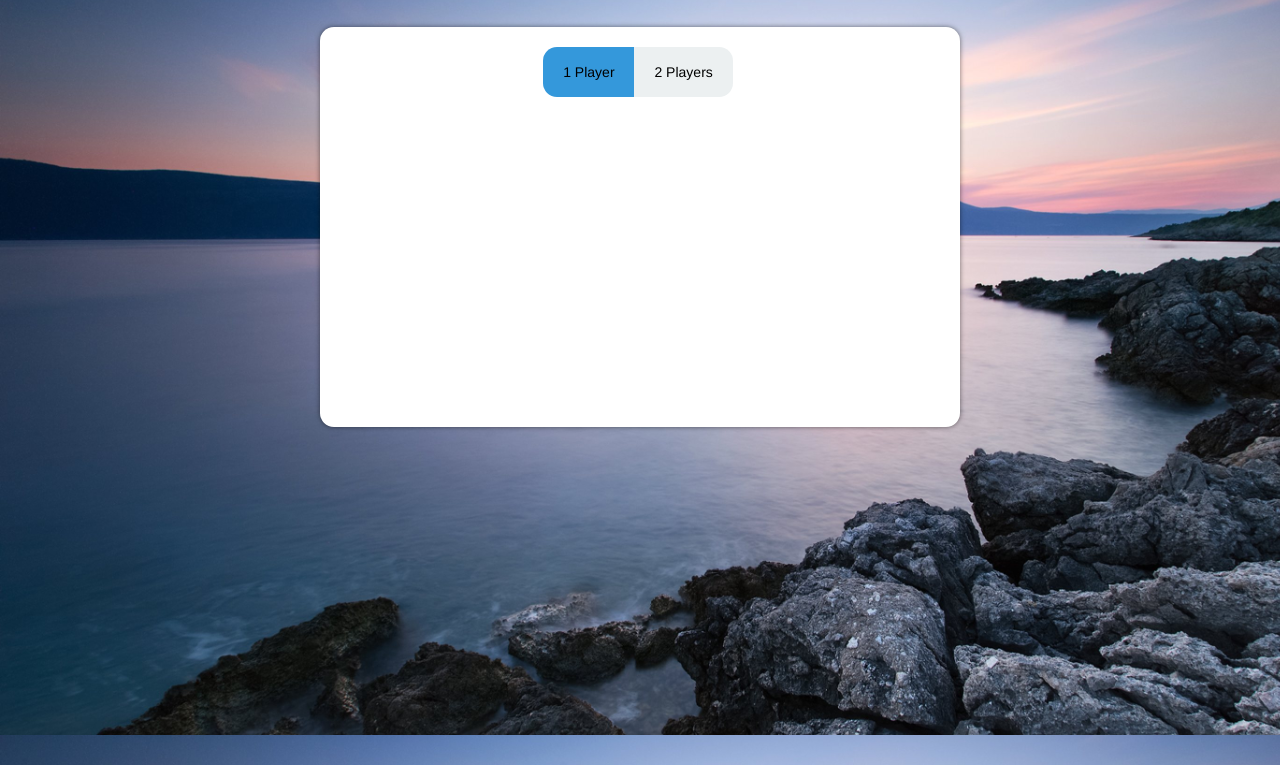
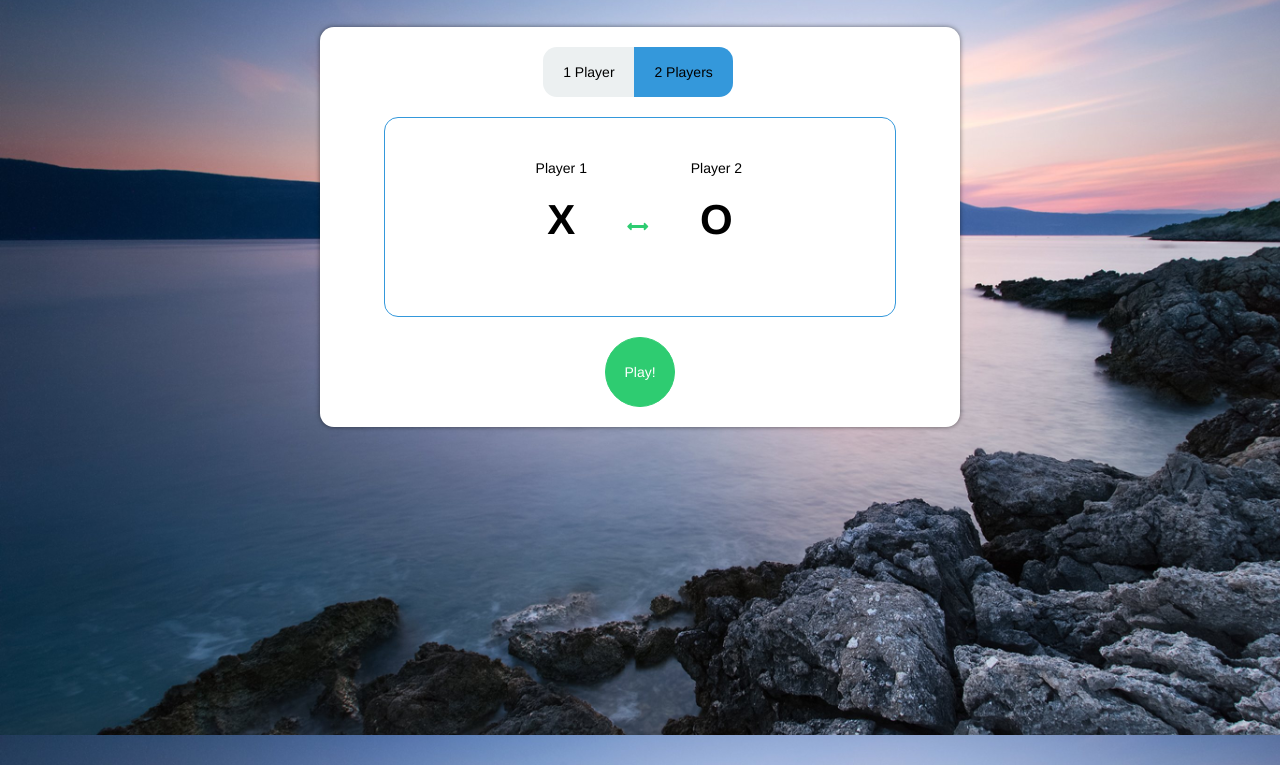
Before and after one commit to danielmoi/ga-01-tic-tac-toe, a plain HTML site: page src/index.html in a window 1280 px wide. Shown: the part 65-830 px from the top of the page. Drawn offline with Linux system fonts and the light colour scheme.

Commit message:
Basic design for pairs options

```diff
--- a/src/css/style.css
+++ b/src/css/style.css
@@ -48,12 +48,12 @@ body {
   right: 0;
 }
 
-.player-number {
+.game-mode {
   text-align: center;
   margin-top: 20px;
 }
 
-.players-tab {
+.mode-tab {
   height: 50px;
   padding: 0 20px;
   display: inline-block;
@@ -63,16 +63,59 @@ body {
   background-color: #ecf0f1;
 }
 
-.players1 {
+.solo {
   margin-left: -4px;
   border-top-left-radius: 1em;
   border-bottom-left-radius: 1em;
 }
 
-.players2 {
+.pairs {
   margin-left: -4px;
   border-top-right-radius: 1em;
   border-bottom-right-radius: 1em;
+}
+
+.mode-options {
+  margin: 20px auto;
+  border: 1px solid #3498db;
+  padding: 2em;
+  width: 80%;
+  height: 200px;
+  border-radius: 1em;
+}
+
+.start-container {
+  position: absolute;
+  bottom: 20px;
+  left: 0;
+  right: 0;
+}
+
+.solo-options {
+  display: none;
+}
+
+.player1,
+.switch,
+.player2 {
+  display: inline-block;
+  padding: 1em;
+}
+
+.switch {
+  cursor: pointer;
+}
+
+.switch .fa {
+  font-size: 1.5em;
+  color: #2ecc71;
+}
+
+.tile {
+  padding: 10px;
+  margin: 10px;
+  font-size: 3em;
+  font-weight: 900;
 }
 
 .board {
@@ -131,13 +174,21 @@ button {
   background-color: gray;
   color: white;
   font-size: 1em;
-  border: 1px solid darkgrey;
-  box-shadow: 0 0 5px rgba(0, 0, 0, 0.5);
-  border-radius: 5px;
+  border: 1px solid gray;
+  box-shadow: 0 0 5 rgba(0, 0, 0, 0.5);
+  border-radius: 1em;
   cursor: pointer;
 }
 button:focus {
   outline: none;
+}
+
+.start-button {
+  background-color: #2ecc71;
+  border: 1px solid #2ecc71;
+  height: 70px;
+  width: 70px;
+  border-radius: 50%;
 }
 
 .active {
--- a/src/index.html
+++ b/src/index.html
@@ -19,31 +19,79 @@
     <div class="container">
 
       <div class="console">
-      <div class="player-number">
-        <div class="players-tab players1 active">
-          <span>1 Player</span></div>
-        <div class="players-tab players2">2 Players</div>
+        <div class="game-mode">
+          <div class="mode-tab solo">1 Player</div>
+          <div class="mode-tab pairs active">2 Players</div>
+
+          <div class="mode-options">
+
+            <div class="solo-options">
+              <div class="solo-tile-options">
+                <p>Player 1: </p>
+                <p>Computer: </p>[]
+              </div>
+            </div>
+
+            <div class="pairs-options">
+              <div class="pairs-tile-options">
+                <div class="player1">
+                  <p>Player 1</p>
+                  <div class="tile">X</div>
+                </div>
+                <div class="switch"><i class="fa fa-arrows-h"></i></div>
+                <div class="player2">
+                  <p>Player 2</p>
+                  <div class="tile">O</div>
+                </div>
+
 
               </div>
             </div>
 
+          </div>
+
+          <div class="start-container">
+            <button class="start-button">Play!</button>
+          </div>
+
+        </div>
+
+      </div>
+
       <div class="board">
         <div class="row">
-        <div id="0" class="square"><span class="marker"></span></div>
-        <div id="1" class="square"><span class="marker"></span></div>
-        <div id="2" class="square"><span class="marker"></span></div>
+          <div id="0" class="square">
+            <span class="marker"></span>
+          </div>
+          <div id="1" class="square">
+            <span class="marker"></span>
+          </div>
+          <div id="2" class="square">
+            <span class="marker"></span>
+          </div>
         </div>
         <div class="row">
-        <div id="3" class="square"><span class="marker"></span></div>
-        <div id="4" class="square"><span class="marker"></span></div>
-        <div id="5" class="square"><span class="marker"></span></div>
+          <div id="3" class="square">
+            <span class="marker"></span>
+          </div>
+          <div id="4" class="square">
+            <span class="marker"></span>
+          </div>
+          <div id="5" class="square">
+            <span class="marker"></span>
+          </div>
         </div>
         <div class="row">
-        <div id="6" class="square"><span class="marker"></span></div>
-        <div id="7" class="square"><span class="marker"></span></div>
-        <div id="8" class="square"><span class="marker"></span></div>
+          <div id="6" class="square">
+            <span class="marker"></span>
           </div>
-
+          <div id="7" class="square">
+            <span class="marker"></span>
+          </div>
+          <div id="8" class="square">
+            <span class="marker"></span>
+          </div>
+        </div>
 
       </div>
 
@@ -55,27 +103,12 @@
         <button class="reset">Reset</button>
       </div>
 
-
-
-
-
     </div>
-
-
-
-
-
-
-
-
 
     <script src="js/lib/jquery-1.11.3.min.js"></script>
 
     <script src="js/app.js"></script>
 
-
   </body>
 
-
-
 </html>
--- a/src/sass/_main.scss
+++ b/src/sass/_main.scss
@@ -40,11 +40,11 @@ body {
 
 }
 
-.player-number {
+.game-mode {
   text-align: center;
   margin-top: 20px;
 }
-.players-tab {
+.mode-tab {
   height: 50px;
   padding: 0 20px;
   display: inline-block;
@@ -54,16 +54,58 @@ body {
   background-color: $inactive;
 }
 
-.players1 {
+.solo {
   margin-left: -4px;
   border-top-left-radius: 1em;
   border-bottom-left-radius: 1em;
 
 }
-.players2{
+.pairs {
   margin-left: -4px;
   border-top-right-radius: 1em;
   border-bottom-right-radius: 1em;
+}
+
+.mode-options {
+  margin: 20px auto;
+  border: 1px solid $active;
+  padding: 2em;
+  width: 80%;
+  height: 200px;
+  border-radius: 1em;
+}
+
+.start-container {
+  position: absolute;
+  bottom: 20px;
+  left: 0;
+  right: 0;
+}
+
+.solo-options {
+  display: none;
+}
+
+.player1,
+.switch,
+.player2 {
+  display: inline-block;
+  padding: 1em;
+}
+
+.switch {
+  cursor: pointer;
+}
+.switch .fa {
+  font-size:1.5em;
+  color: $action;
+}
+
+.tile {
+  padding: 10px;
+  margin: 10px;
+  font-size: 3em;
+  font-weight: 900;
 }
 
 // BOARD
@@ -118,14 +160,23 @@ button {
   background-color: gray;
   color: white;
   font-size: 1em;
-  border: 1px solid darkgrey;
-  box-shadow: 0 0 5px rgba(0,0,0,0.5);
-  border-radius: 5px;
+  border: 1px solid gray;
+  box-shadow: 0 0 5 rgba(0,0,0,0.5);
+  border-radius: 1em;
   cursor: pointer;
   &:focus {
     outline: none;
   }
 }
+
+.start-button {
+  background-color: $action;
+  border: 1px solid $action;
+  height: 70px;
+  width: 70px;
+  border-radius: 50%;
+}
+
 
 // COLOURS
 .active {
--- a/src/sass/_variables.scss
+++ b/src/sass/_variables.scss
@@ -8,3 +8,5 @@ $pink: #f94877;
 
 $active: rgba(52, 152, 219,1.0);
 $inactive: rgba(236, 240, 241,1.0);
+
+$action: rgba(46, 204, 113,1.0);
```
Lines whose indentation alone changed are shown as unchanged.
